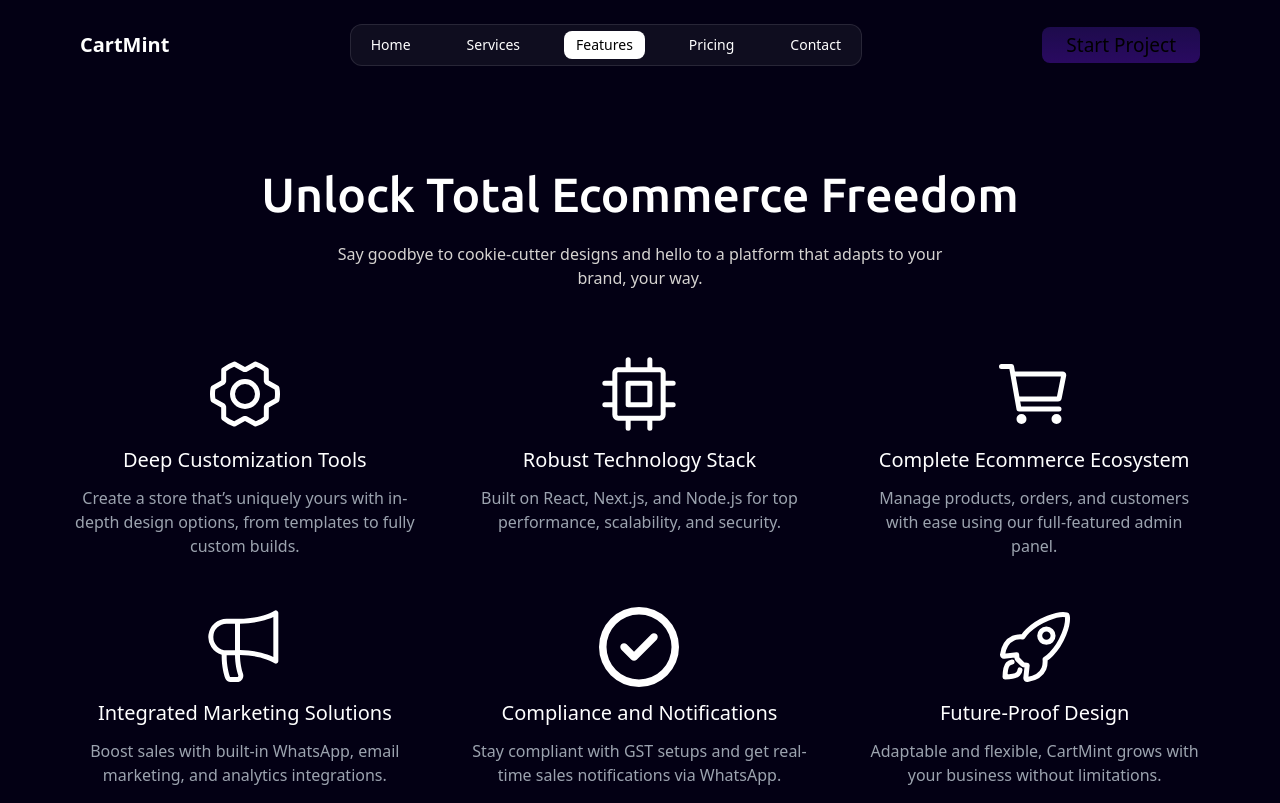
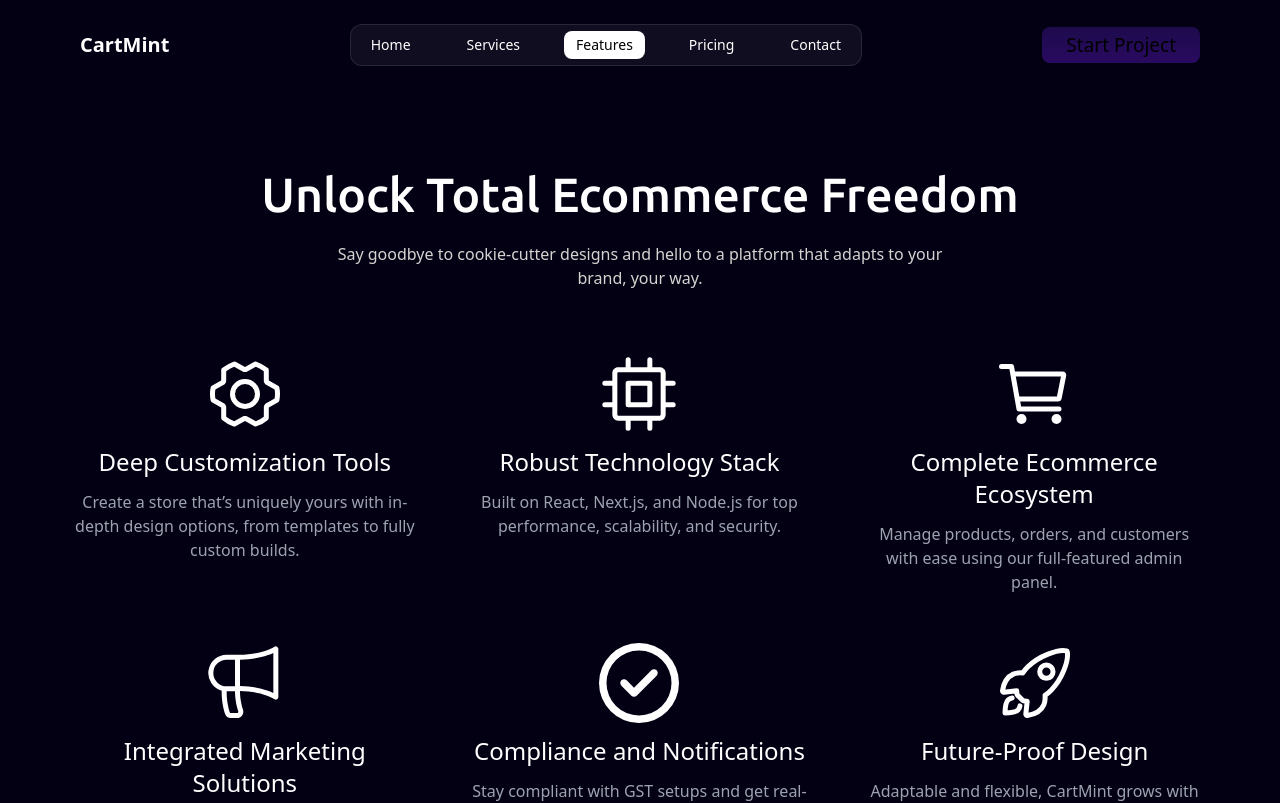
Before and after one commit to Strive-Gaming-Hub/code-train, a React (Vite) app: page /features in a window 1280 px wide. Shown: the top 803 px of the page. Built offline with nearby package versions, Linux system fonts and the light colour scheme; a web font is replaced by a local one.

Commit message:
adjusted typography

```diff
--- a/src/pages/Features.jsx
+++ b/src/pages/Features.jsx
@@ -110,7 +110,7 @@
                                     <feature.icon className="text-white w-16 sm:w-20 h-16 sm:h-20"/>
                                 </motion.div>
 
-                                <h3 className="text-base sm:text-lg md:text-xl font-medium text-white">
+                                <h3 className="text-lg md:text-2xl font-medium text-white">
                                     {feature.title}
                                 </h3>
                                 <p className="text-gray-400 font-light text-sm sm:text-base leading-snug text-center">
```
